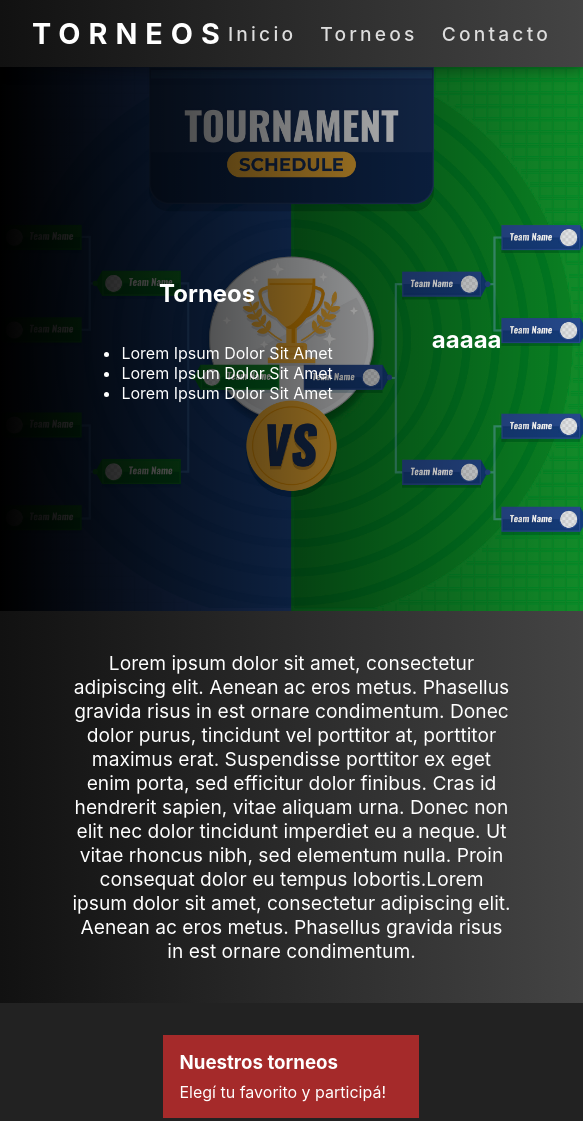
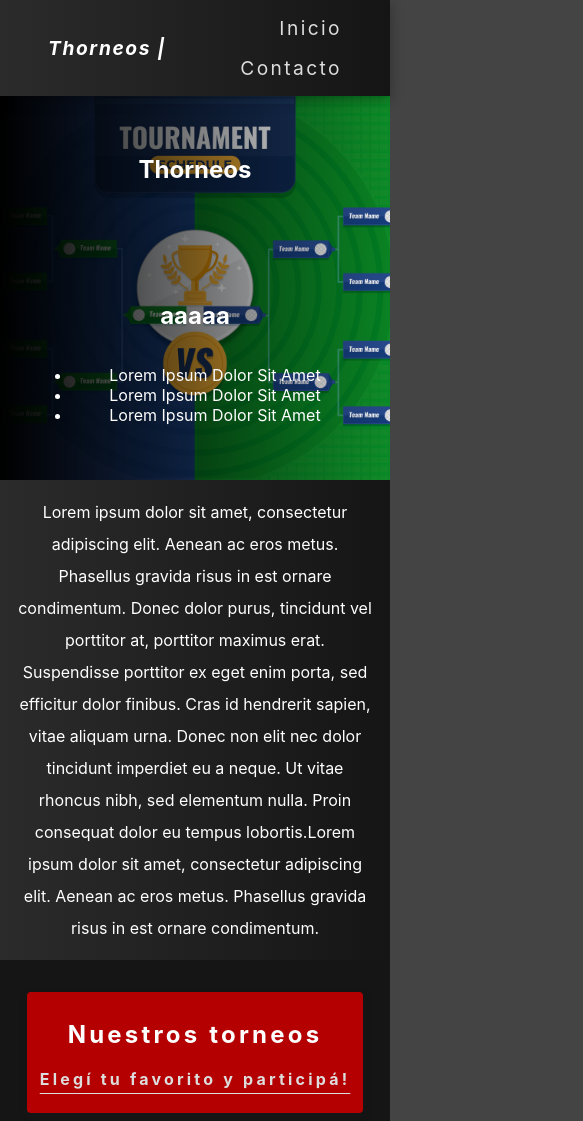
Before and after one commit to GianGNGKS/Lab2025, a plain HTML site: page TP2/index.html in a window 390 px wide. Shown: the top 1121 px of the page, 583 px wide, since content can reach past the window. Drawn offline with Linux system fonts and the light colour scheme.

Commit message:
Refactor HTML and CSS for improved structure and style
Refactorizado parte de la estructura HTML y CSS para mejorar responsividad, introducidas variables para el manejo de una futura paleta de colores consistente en todo el sitio.

Co-Authored-By: DonatoTrobbiani <164563318+DonatoTrobbiani@users.noreply.github.com>

```diff
--- a/TP2/index.html
+++ b/TP2/index.html
@@ -4,19 +4,19 @@
 <head>
     <meta charset="UTF-8">
     <meta name="viewport" content="width=device-width, initial-scale=1.0">
-    <title>Torneos</title>
+    <title>Thorneos</title>
     <link rel="stylesheet" href="styles.css">
 </head>
 
 <body>
-
     <!-- Header -->
     <header id="main-header">
         <nav id="nav-container">
-            <h1>Torneos</h1>
+            <h1>Thorneos |</h1>
             <ul id="nav-links">
                 <li><a href="index.html">Inicio</a></li>
-                <li><a href="#">Torneos</a></li>
+                <!-- ? 1. Evaluar si hacemos página extra para toda la lista de
+                torneos <li><a href="#">Torneos</a></li> -->
                 <li><a href="#">Contacto</a></li>
             </ul>
         </nav>
@@ -24,16 +24,16 @@
 
     <!-- Banner -->
     <section id="banner">
-        <div class="banner-texto-izq">
-            <h2>Torneos</h2>
+        <div>
+            <h2>Thorneos</h2>
+        </div>
+        <div>
+            <h1>aaaaa</h1>
             <ul>
                 <li>Lorem Ipsum Dolor Sit Amet</li>
                 <li>Lorem Ipsum Dolor Sit Amet</li>
                 <li>Lorem Ipsum Dolor Sit Amet</li>
             </ul>
-        </div>
-        <div class="banner-texto-der">
-            <h1>aaaaa</h1>
         </div>
     </section>
 
@@ -53,26 +53,28 @@
 
         <!-- Cuerpo de torneos -->
         <section id="torneos">
-            <div id="torneos-box">
-                <h3>Nuestros torneos</h3>
-                <p>Elegí tu favorito y participá!</p>
+            <div class="torneos-box">
+                <h1 id="torneos-titulo">Nuestros torneos</h1>
+                <p id="torneos-subtitulo">Elegí tu favorito y participá!</p>
             </div>
             <section id="torneos-list">
                 <!-- Torneo 1, Torneo 2... -->
             </section>
-            <div id="torneos-box">
+            <!-- ? 1. <div class="torneos-box">
                 <a href="#">Ver todos los torneos</a>
-            </div>
+            </div> -->
         </section>
     </main>
 
     <!-- Footer -->
     <footer>
-        <div id="fai-info">
-            <img src="images/fai-logo.png" alt="Logo de la facultad">
+        <div class="footer-info">
+            <a href="https://www.fi.uncoma.edu.ar">
+                <img src="images/fai-logo.png" alt="Logo de la facultad">
+            </a>
             <p>Facultad de informática, Universidad Nacional del Comahue</p>
         </div>
-        <div id="contact-info">
+        <div class="footer-info">
             <ul>
                 <li><a href="mailto:donato.trobbiani@est.fi.uncoma.edu.ar">Donato Trobbiani Perales</a></li>
                 <li>-</li>
@@ -80,7 +82,6 @@
             </ul>
         </div>
     </footer>
-
 </body>
 
 </html>
--- a/TP2/styles.css
+++ b/TP2/styles.css
@@ -1,215 +1,257 @@
+:root {
+    /* ! Variables CSS, utilizar con var(nombre)*/
+    --color-1: #444;
+    --color-2: #2b2b2b;
+    --color-3: #151515;
+    --acento-primario: #b40000;
+    --acento-secundario: #ff0000;
+    --acento-terciario: #ff4d65;
+    --texto-primario: #fff;
+    --texto-secundario: #ddd;
+    --fuente-primaria: 'Inter', sans-serif;
+}
+
+/** Documento global */
 body {
-    background-color: #0d0d0d;
-    color: white;
+    background-color: var(--color-1);
+    color: var(--texto-primario);
+    font-family: var(--fuente-primaria);
+
     margin: 0;
     display: grid;
     grid-template-rows: auto auto 1fr auto;
-    /* Header, banner, main, footer */
     grid-template-columns: 1fr;
     min-height: 100vh;
-    /* ocupa toda la pantalla */
-    margin: 0;
-    font-family: Inter, sans-serif;
 }
 
-/*Estilos para el header*/
-
+/** Header */
 #main-header {
     grid-row: 1;
-    background: linear-gradient(90deg, #111, #444);
+    background: linear-gradient(90deg, var(--color-2), var(--color-3));
     box-shadow: 0 4px 12px rgba(0, 0, 0, 0.3);
-    padding: 1rem 2rem;
+    padding: 1rem 3rem;
+    display: flex;
+    justify-content: space-between;
     position: sticky;
     top: 0;
     z-index: 1000;
 }
 
-/* Contenedor nav */
+/** Navegación */
 #nav-container {
     display: flex;
-    justify-content: space-between;
+    flex-wrap: wrap;
     align-items: center;
-    margin: 0 0;
+    gap: 4rem;
 }
 
-/* Título */
+/** Header */
 #main-header h1 {
-    font-size: 1.8rem;
-    letter-spacing: .5rem;
+    font-size: clamp(1rem, 1.2rem, 1.5rem);
+    letter-spacing: .1rem;
+    font-weight: bold;
+    font-style: italic;
     margin: 0;
-    text-transform: uppercase;
+    text-transform: capitalize;
 }
 
-
-/* Links */
+/** Lista de links */
 #nav-links {
-    list-style: none;
     display: flex;
-    gap: 1.5rem;
+    flex-wrap: wrap;
+    flex: 1;
+    justify-content: end;
+    gap: 1rem;
     margin: 0;
     padding: 0;
+    list-style: none;
 }
 
+/** Links de navegación */
 #nav-links a {
     text-decoration: none;
-    color: #ddd;
-    font-weight: 500;
-    font-size: 1.2rem;
-    letter-spacing: .2rem;
+    color: var(--texto-secundario);
+    font-weight: 400;
+    font-size: clamp(1rem, 1.2rem, 1.5rem);
+    letter-spacing: 0.15rem;
     transition: color 0.3s ease;
+    justify-content: end;
+    text-decoration: solid underline transparent;
+    text-underline-offset: 0.3rem;
 }
 
+/** Hover: links de navegación */
 #nav-links a:hover {
-    color: brown;
+    color: var(--acento-terciario);
+    text-decoration-color: var(--acento-primario);
 }
 
+/** Banner */
 #banner {
     grid-row: 2;
+    display: grid;
+    grid-template-columns: repeat(auto-fit, minmax(250px, 1fr));
+    gap: 4rem;
+    padding: 2rem;
+    min-height: 20rem;
     background: linear-gradient(to left, rgb(0 0 0 / 0), rgb(0 0 0 / 1)), url(images/7770538.jpg);
     background-size: cover;
     background-position: center;
-    height: 30rem;
-    padding: 2rem;
-    display: grid;
 }
 
+/** Columnas del banner */
 #banner div {
-    color: #fff;
     text-align: center;
-    width: auto;
     display: flex;
     flex-direction: column;
     justify-content: center;
-    align-items: center;
 }
 
-.banner-texto-izq {
-    grid-column: 1;
+/** Main */
+main {
+    grid-row: 3;
+    background: var(--color-1);
+    display: grid;
+    grid-template-columns: 1fr;
 }
 
-.banner-texto-der {
-    grid-column: 2;
+/** Introducción de la página */
+#intro {
+    background: linear-gradient(90deg, var(--color-2), var(--color-3));
+    text-align: center;
+    padding: clamp(1rem, 3vw, 2rem);
+    font-size: clamp(1rem, 1.5vw, 1.2rem);
 }
 
-
-/* Estilos para el main (intro y torneos) */
-
-main {
-    grid-row: 3;
-    background: #444;
-    display: grid;
-    align-items: center;
-    grid-template-columns: 1fr;
-    grid-template-areas:
-        "intro"
-        "torneos";
+/** Párrafo de introducción */
+#intro p {
+    margin: 0 auto;
+    line-height: 2rem;
+    max-width: 80ch;
 }
 
-#intro {
-    grid-area: intro;
-    background-color: #222222;
-    align-items: center;
-    text-align: center;
-    padding: 2rem;
-    font-size: 1.2rem;
-    background: linear-gradient(90deg, #111, #444);
+/** Torneos */
+#torneos {
+    padding: 1rem 0 2rem 0;
+    background-color: var(--color-3);
 }
 
-#intro p {
-    margin: 2vw 10vw;
+/** Caja "énfasis torneos" */
+.torneos-box {
+    padding: 0.5rem;
+    max-width: 20rem;
+    background-color: var(--acento-primario);
+    margin: 1rem auto 2rem auto;
+    letter-spacing: 0.2rem;
+    text-align: center;
+    border-radius: 4px;
+    box-shadow: 0 4px 8px rgba(29, 26, 26, 0.2);
 }
 
-#torneos {
-    grid-area: torneos;
-    padding-top: 1rem;
-    background-color: #222;
-}
-
-#torneos-box {
-    padding: 0.5rem;
-    max-width: 15rem;
-    /* 240px siendo 1rem = 16px */
-    background-color: brown;
-    margin: 1rem auto;
-    /* Arriba/abajo, izq/der */
-}
-
-#torneos-box h3,
-#torneos-box p {
-    margin: .5rem;
-    text-decoration: none;
+#torneo-titulos {
+    font-weight: bold;
+    margin: 0;
+    padding: 0;
     color: white;
 }
 
-#torneos-box a {
-    margin: 0;
+#torneos-subtitulo {
+    margin: 1rem 0;
+    text-decoration: solid underline;
+    text-underline-offset: 0.5rem;
+    font-weight: bold;
+    color: var(--texto-secundario);
+}
+
+/* #torneos-box a {
     display: block;
-    width: auto;
-    text-decoration: none;
     color: white;
     font-weight: bold;
     padding: 0.5rem;
+    text-decoration: none;
     border-radius: 2px;
     transition: background 0.3s ease;
 }
 
 #torneos-box a:hover {
     background-color: #a00;
+} */
+
+/* !TERMINAR Lista de torneos*/
+#torneos-list {
+    display: grid;
+    max-width: 90vw;
+    margin: 0 auto;
+    background-color: var(--color-2);
+    min-height: 400px;
+    border-radius: 4px;
+    outline: 1px solid var(--acento-secundario);
+    transition: outline 0.5s ease 0s;
 }
 
-#torneos-list {
-    padding: 0.5rem;
-    display: grid;
-    grid-template-columns: 1fr;
-    gap: 1.5rem;
-    max-width: 90vw;
-    margin: 0 auto;
-    background-color: #090909;
-    min-height: 600px;
+#torneos-list:hover {
+    outline: 10px double var(--acento-terciario);
 }
 
-
-/* Estilos para el footer */
-
+/** Footer */
 footer {
     grid-row: 4;
     padding: 1rem;
-    /* margin-top: 2vw; */
-
     display: flex;
-    justify-content: center;
     flex-direction: column;
+    align-items: center;
+    background: var(--color-2);
     text-align: center;
-    font-size: .75vw;
-    padding: 1vw;
-    background: #111;
+    font-size: clamp(0.7rem, 1vw, 1rem);
+    gap: 1rem;
 }
 
-#fai-info {
+/** Bloques de información de footer */
+.footer-info {
     display: flex;
-    gap: 1em;
+    flex-wrap: wrap;
+    gap: 1rem;
+    justify-content: center;
     align-items: center;
-    justify-content: center;
-    margin: 1em 0;
+    transition: ease 0.3s;
 }
 
-#fai-info img {
-    width: 80px;
+/** Logo FAI*/
+.footer-info img {
+    width: clamp(50px, 10vw, 80px);
     height: auto;
     object-fit: contain;
-    stroke: white;
 }
 
-#contact-info ul {
-    list-style: none;
-    padding: .5vw;
-    margin: 0;
-    display: flex;
-    justify-content: center;
-    gap: 2vw;
+.footer-info img:hover {
+    filter: drop-shadow(0 0 5px var(--acento-terciario));
 }
 
-#contact-info a {
+/** Texto FAI */
+.footer-info p {
+    margin: 0;
+    color: var(--texto-secundario);
+}
+
+/** Lista de autores */
+.footer-info ul {
+    list-style: none;
+    margin: 0;
+    padding: 0;
+    display: flex;
+    flex-wrap: wrap;
+    gap: 1rem;
+    justify-content: center;
+}
+
+/** Links de contacto */
+.footer-info a {
     color: #d3d3d3;
     text-decoration: none;
+    transition: ease 0.3s;
 }
+
+.footer-info a:hover {
+    color: var(--acento-terciario);
+    transform: scale(1.1);
+}
```
